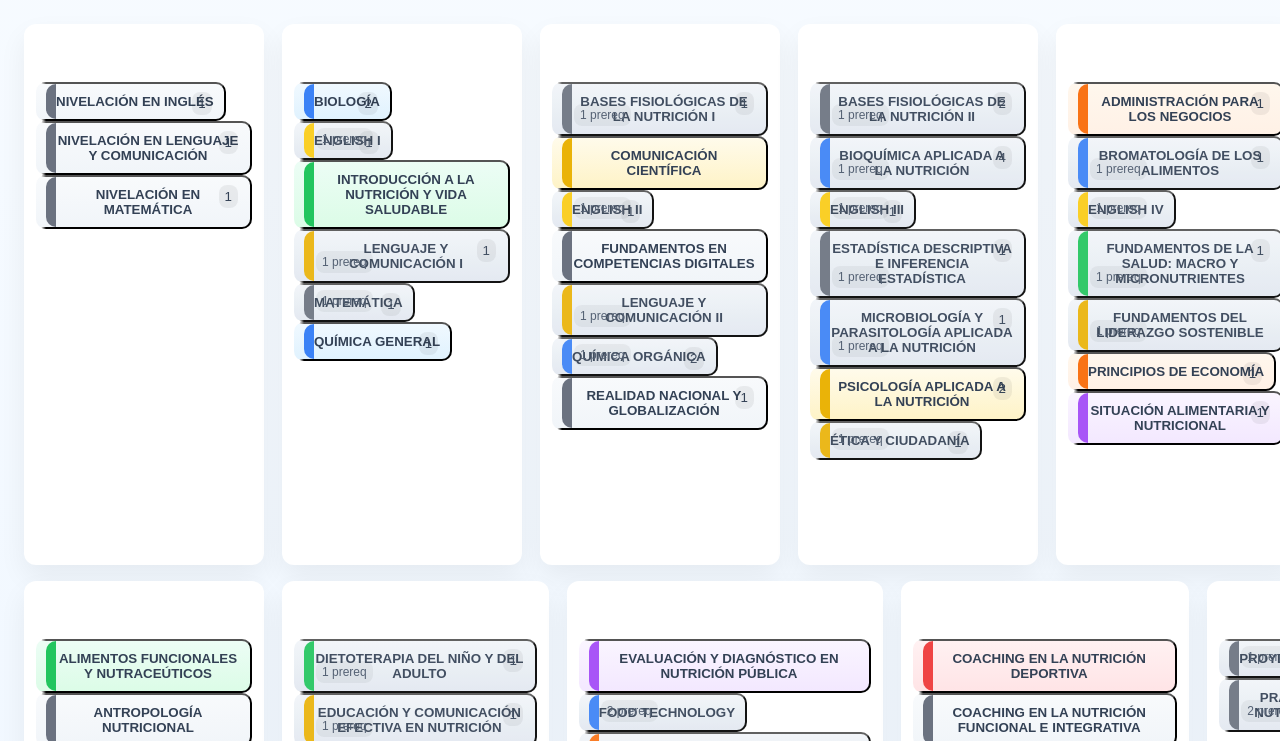
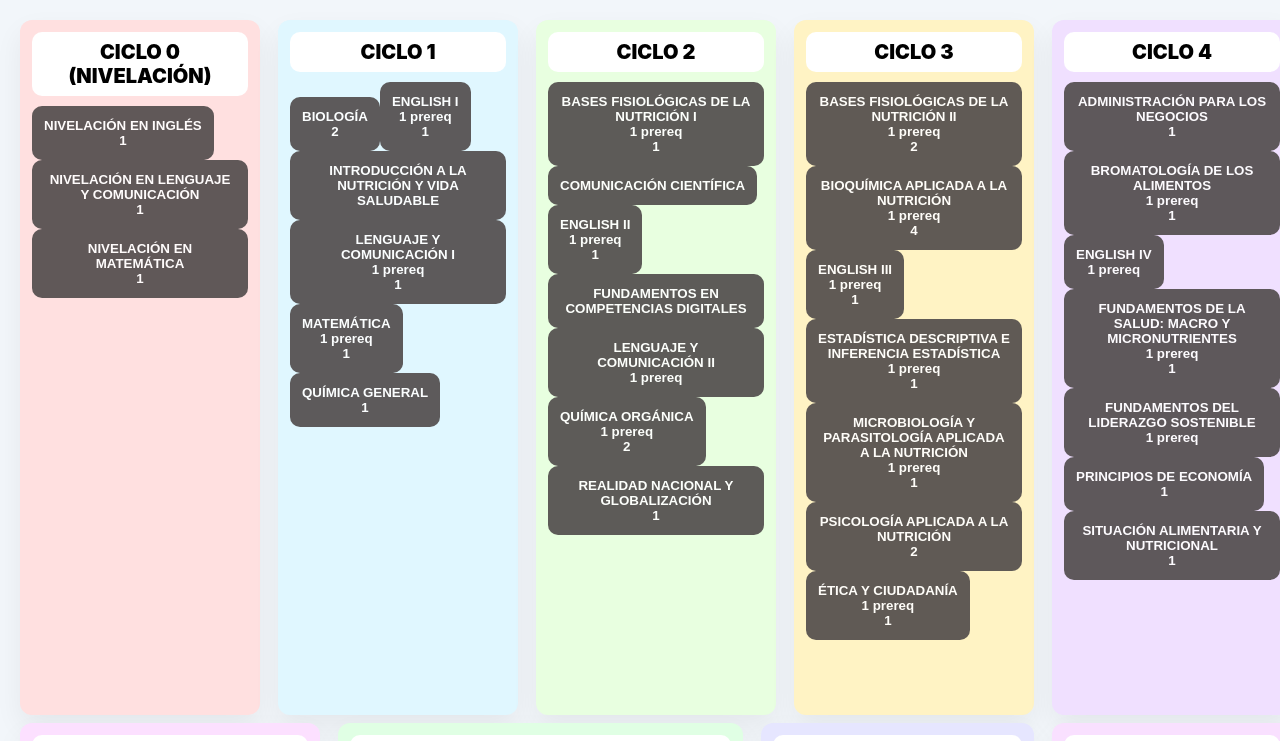
Before and after one commit to educhin321/Malla-interactiva-Nutrici-n, a plain HTML site: page index.html in a window 1280 px wide. Shown: the part 144-885 px from the top of the page. Drawn offline with nearby package versions, Linux system fonts and the light colour scheme.

Commit message:
styles.css

```diff
--- a/styles.css
+++ b/styles.css
@@ -1,32 +1,31 @@
 /* ===============================
-   ESTILOS GENERALES
+   RESET PRINCIPAL
 ================================*/
 *{box-sizing:border-box;margin:0;padding:0}
 body{
   font-family:Inter,Arial;
-  background:linear-gradient(180deg,#f7fbff,#eef6ff);
+  background:#f2f6fa;
   color:#0f172a;
   padding:16px;
 }
+
+/* ===============================
+   TOPBAR
+================================*/
 .topbar{
-  background:linear-gradient(90deg,#0ea5e9,#7c3aed);
+  background:linear-gradient(90deg,#0060df,#8338ec);
   color:white;padding:14px;border-radius:12px;
   display:flex;justify-content:space-between;align-items:center;
-}
-
-/* ===============================
-   CONTROLES SUPERIORES
-================================*/
-.controls{
-  display:flex;gap:10px;align-items:center;
 }
 .controls input,
 .controls select,
 .controls button,
 .controls a{
   padding:8px 10px;border-radius:8px;border:none;
-  background:rgba(255,255,255,.12);color:white;
-  text-decoration:none;cursor:pointer;
+  background:rgba(255,255,255,.15);color:white;
+  cursor:pointer;
+  text-decoration:none;
+  font-weight:600;
 }
 
 /* ===============================
@@ -41,126 +40,72 @@ main{
 }
 
 /* ===============================
-   MALLA — FILAS SUPERIOR E INFERIOR
+   FILAS DE LA MALLA
 ================================*/
-.row{display:flex;gap:18px;padding:8px;}
+.row{display:flex;gap:18px;padding:4px;}
 
 /* ===============================
-   COLUMNAS DE CICLO
+   CICLOS — FONDO Y TITULO
 ================================*/
 .col-ciclo{
-  min-width:240px;background:white;border-radius:12px;
-  padding:12px;display:flex;flex-direction:column;gap:10px;
+  min-width:240px;border-radius:12px;
+  padding:12px;
+  display:flex;flex-direction:column;gap:10px;
   box-shadow:0 12px 28px rgba(0,0,0,.06);
 }
+
 .ciclo-header{
-  font-weight:800;color:white;padding:8px;border-radius:8px;
+  font-size:20px;
+  font-weight:900;
+  color:#000 !important;
+  padding:8px;
   text-align:center;
+  border-radius:10px;
+  background:white;
+  text-transform:uppercase;
+}
+
+/* FONDOS POR CICLO — PASTEL HERMOSOS */
+.col-ciclo[data-cycle="Ciclo 0 (Nivelación)"] { background:#FFE0E0; }
+.col-ciclo[data-cycle="Ciclo 1"] { background:#E0F7FF; }
+.col-ciclo[data-cycle="Ciclo 2"] { background:#E8FFE0; }
+.col-ciclo[data-cycle="Ciclo 3"] { background:#FFF3C4; }
+.col-ciclo[data-cycle="Ciclo 4"] { background:#F0E0FF; }
+.col-ciclo[data-cycle="Ciclo 5"] { background:#FFEAD4; }
+.col-ciclo[data-cycle="Ciclo 6"] { background:#FCE0FF; }
+.col-ciclo[data-cycle="Ciclo 7"] { background:#E0FFE4; }
+.col-ciclo[data-cycle="Ciclo 8"] { background:#E6E6FF; }
+.col-ciclo[data-cycle="Ciclo 9"] { background:#F9E0FF; }
+.col-ciclo[data-cycle="Ciclo 10"] { background:#E0FFF9; }
+
+/* ===============================
+   CURSO — BASE GRIS OSCURO
+================================*/
+.curso{
+  background:#4F4A4A !important;
+  color:white !important;
+  border:none !important;
+  border-radius:10px;
+  padding:12px;
+  font-weight:600;
+  position:relative;
+  opacity:0.9;
+  transition:.22s;
+}
+
+.curso:hover{
+  opacity:1;
+  transform:translateY(-4px);
 }
 
 /* ===============================
-   CURSO — ESTILO BASE (GRIS)
+   QUITAR COLORES DE RAMA COMPLETAMENTE
 ================================*/
-.curso{
-  background:linear-gradient(180deg,#f1f5f9,#e2e8f0) !important;
-  border-radius:10px;padding:10px;
-  border-left:10px solid transparent !important;
-  position:relative;
-  display:flex;flex-direction:column;gap:6px;
-  cursor:pointer;color:#334155 !important;
-  opacity:.92;transition:.25s;
-}
-.curso:hover{
-  transform:translateY(-6px);
-  box-shadow:0 14px 28px rgba(0,0,0,.08);
+.curso::before{
+  display:none !important;
 }
 
 /* ===============================
-   BARRA LATERAL — COLOR ORIGINAL
-================================*/
-.curso::before{
-  content:"";position:absolute;left:0;top:0;
-  width:10px;height:100%;border-radius:10px 0 0 10px;
-}
-
-/* Colores laterales por rama */
-.rama-ciencias::before{background:#3B82F6}
-.rama-nutricion::before{background:#22C55E}
-.rama-publica::before{background:#A855F7}
-.rama-gestion::before{background:#F97316}
-.rama-comunicacion::before{background:#EAB308}
-.rama-deporte::before{background:#EF4444}
-.rama-electivo::before{background:#6B7280}
-.rama-ingles::before{background:#FACC15}
-
-/* ===============================
-   ESTADO: CURSO DESBLOQUEADO
-   → Recupera su color original COMPLETO
+   DESBLOQUEADO → VERDE BRILLANTE
 ================================*/
 .curso.desbloqueado{
-  opacity:1!important;
-}
-
-/* Restauración de colores por rama */
-.curso.desbloqueado.rama-ciencias{
-  background:linear-gradient(180deg,#f0f9ff,#e0f2fe)!important;
-}
-.curso.desbloqueado.rama-nutricion{
-  background:linear-gradient(180deg,#ecfdf5,#dcfce7)!important;
-}
-.curso.desbloqueado.rama-publica{
-  background:linear-gradient(180deg,#faf5ff,#f3e8ff)!important;
-}
-.curso.desbloqueado.rama-gestion{
-  background:linear-gradient(180deg,#fff7ed,#fff1e6)!important;
-}
-.curso.desbloqueado.rama-comunicacion{
-  background:linear-gradient(180deg,#fffbeb,#fef3c7)!important;
-}
-.curso.desbloqueado.rama-deporte{
-  background:linear-gradient(180deg,#fff1f2,#ffe4e6)!important;
-}
-.curso.desbloqueado.rama-electivo{
-  background:linear-gradient(180deg,#f8fafc,#f1f5f9)!important;
-}
-.curso.desbloqueado.rama-ingles{
-  background:linear-gradient(180deg,#fffbea,#fef08a)!important;
-}
-
-/* ===============================
-   ESTADO: APROBADO (VERDE)
-================================*/
-.curso.aprobado{
-  background:linear-gradient(180deg,#dcfce7,#bbf7d0)!important;
-  border:2px solid #16a34a!important;
-  color:#064e3b!important;
-}
-
-/* ===============================
-   PRERREQUISITOS / INFO
-================================*/
-.curso-nombre{font-weight:700}
-.curso-meta{font-size:12px;color:#475569}
-.curso-prereq{
-  background:rgba(0,0,0,.05);
-  padding:4px 6px;border-radius:8px;
-  position:absolute;bottom:8px;left:12px;
-}
-.dependientes-badge{
-  background:rgba(0,0,0,.06);
-  padding:4px 6px;border-radius:8px;
-  position:absolute;top:8px;right:12px;
-}
-
-/* ===============================
-   DARK THEME
-================================*/
-body.dark{
-  background:#0f172a;color:#e2e8f0;
-}
-
-/* ===============================
-   LEYENDA
-================================*/
-.legend .item{display:flex;align-items:center;gap:8px;margin:6px 0}
-.legend .swatch{width:40px;height:20px;border-radius:6px}
```
